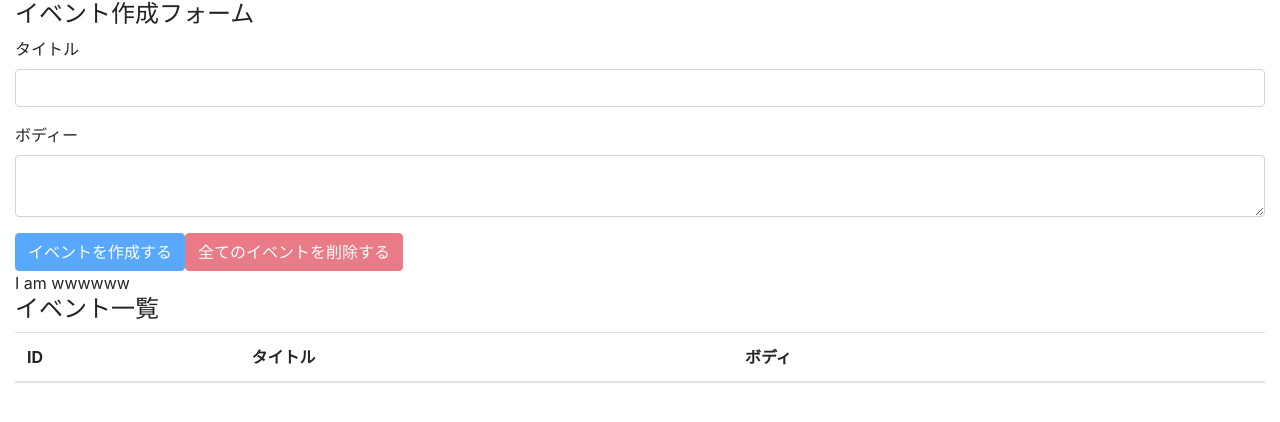
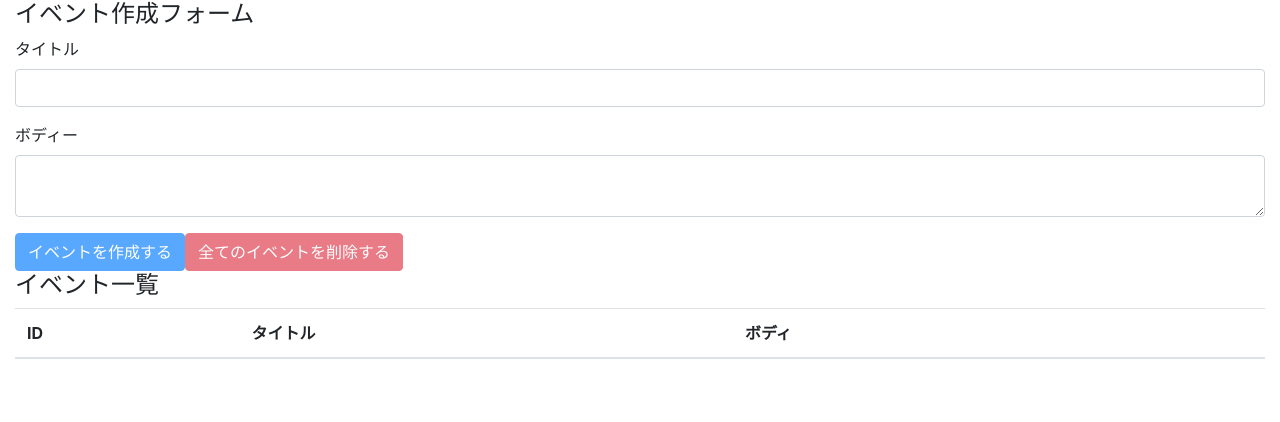
Before and after one commit to sakamotodd/react-hooks-101, a React (Create React App) app: page / in a window 1280 px wide. Shown: the top 422 px of the page. Built offline with nearby package versions, Linux system fonts and the light colour scheme.

Commit message:
solve prope drilling issue

```diff
--- a/src/components/App.js
+++ b/src/components/App.js
@@ -1,19 +1,18 @@
 import 'bootstrap/dist/css/bootstrap.min.css';
 import reducer from '../reducers';
 import EventForm from './EventForm';
-import React, { useReducer} from 'react';
+import React, { useReducer } from 'react';
 import AppContext from '../contexts/AppContext';
 import Events from './Events';
-
 
 const App = () => {
   const [state, dispatch] = useReducer(reducer, []);
 
   return (
-    <AppContext.Provider value={'I am wwwwww'}>
+    <AppContext.Provider value={{ state, dispatch }}>
       <div className="container-fluid">
-        <EventForm state={state} dispatch={dispatch} />
-        <Events state={state} dispatch={dispatch} />
+        <EventForm />
+        <Events />
       </div>
     </AppContext.Provider>
   );
--- a/src/components/Event.js
+++ b/src/components/Event.js
@@ -1,7 +1,10 @@
-import React from 'react';
+import React, {useContext} from 'react';
 import { DELETE_EVENT } from '../actions';
+import AppContext from '../contexts/AppContext'
 
-const Event = ({ dispatch, event }) => {
+
+const Event = ({ event }) => {
+  const {dispatch} = useContext(AppContext)
   const id = event.id;
   const handleClickDeleteButton = () => {
     const result = window.confirm(
--- a/src/components/EventForm.js
+++ b/src/components/EventForm.js
@@ -1,7 +1,10 @@
-import React, { useState } from 'react';
+import React, { useState, useContext } from 'react';
 import{CREATE_EVENT,DELETE_ALL_EVENT} from '../actions'
+import AppContext from '../contexts/AppContext'
 
-const EventForm = ({ state, dispatch }) => {
+
+const EventForm = () => {
+  const {state, dispatch} = useContext(AppContext)
   const [title, setTitle] = useState('');
   const [body, setBody] = useState('');
 
--- a/src/components/Events.js
+++ b/src/components/Events.js
@@ -2,11 +2,11 @@ import React, {useContext} from 'react';
 import Event from './Event';
 import AppContext from '../contexts/AppContext';
 
-const Events = ({ state, dispatch }) => {
-  const value = useContext(AppContext)
+const Events = () => {
+  const {state} = useContext(AppContext)
   return (
     <>
-       <div>{value}</div>
+
       <h4>イベント一覧</h4>
       <table className="table table-hover">
         <thead>
@@ -19,7 +19,7 @@ const Events = ({ state, dispatch }) => {
         </thead>
         <tbody>
           {state.map((event, index) => (
-            <Event key={index} event={event} dispatch={dispatch} />
+            <Event key={index} event={event} />
           ))}
         </tbody>
       </table>
```
